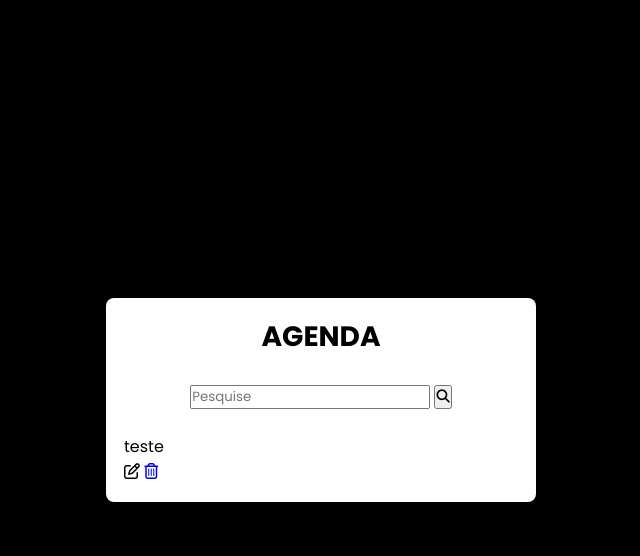
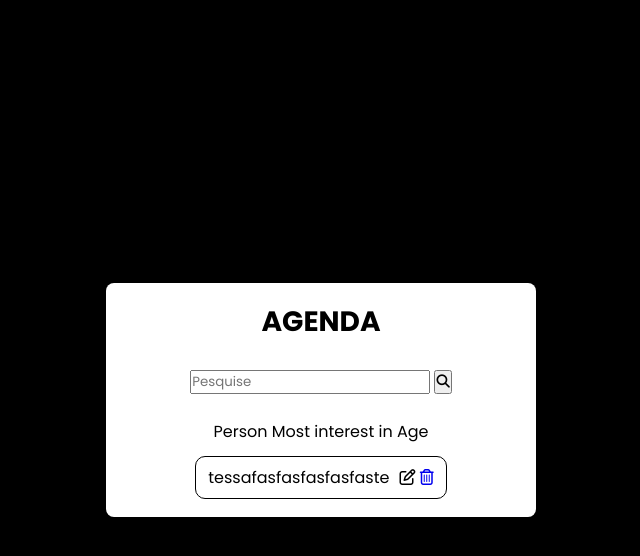
Before and after one commit to fagundes321/Estudos_PHP, a PHP site: page /agendaDeContatos/index.php in a window 1280 px wide. Shown: the top 556 px of the page, without its empty margins (319-959 px from the left). Run offline with PHP 8.4, Linux system fonts and the light colour scheme; data that the repository does not hold is empty.

Commit message:
Começo do READ

```diff
--- a/agendaDeContatos/index.php
+++ b/agendaDeContatos/index.php
@@ -32,8 +32,16 @@
         </form>
 
         <div id="contatos">
+               <thead class="categorias" >
+            <tr>
+            <th scope="col">Person</th>
+            <th scope="col">Most interest in</th>
+            <th scope="col">Age</th>
+            </tr>
+        </thead>
+            <?php // foreach ($agenda as $contatos)?>
                 <div class="contatos">
-                <p class="task-description">teste</p>
+                    <p class="task-description">tessafasfasfasfasfaste</p>
 
                     <div class="task-actions">
                         <a class="action-button edit-button">
@@ -44,15 +52,8 @@
                             <i class="fa-regular fa-trash-can"></i>
                         </a>
                     </div>
-<!--
-                <form action="src/actions/update.php" method="POST" class="to-do-form edit-task hidden">
-                    <input type="text" class="hidden" name="id" value=" ?>">
-                    <input type="text" name="description" placeholder="Edit your task here" value="">
-                    <button type="submit" class="form-button confirm-button">
-                        <i class="fa-solid fa-check"></i>
-                    </button>
-                </form> -->
                 </div>
+            <?php // endforeach ?>
         </div>
     </div>
 </body>
--- a/agendaDeContatos/styles/style.css
+++ b/agendaDeContatos/styles/style.css
@@ -43,4 +43,24 @@
     gap: 12px;
     max-height: 400px;
     overflow: auto;
+    justify-content: center;
 }
+
+.contatos {
+    display: flex;
+    border-radius: 10px;
+    border: 1px solid black;
+   padding: 8px 12px;
+   justify-content: space-between;
+   gap: 10px;
+}
+
+.categorias{
+     background-color: rgb(228 240 245);
+     color: red;
+}
+
+#agenda thead {
+ background-color: rgb(228 240 245);
+     color: red;
+}
--- a/toDoList/docker-compose.yml
+++ b/toDoList/docker-compose.yml
@@ -1,6 +1,6 @@
 services:
   webserver:
-    container_name: php
+    container_name: todolist
     build:
       context: .
       dockerfile: Dockerfile
```
Lines whose indentation alone changed are shown as unchanged.
